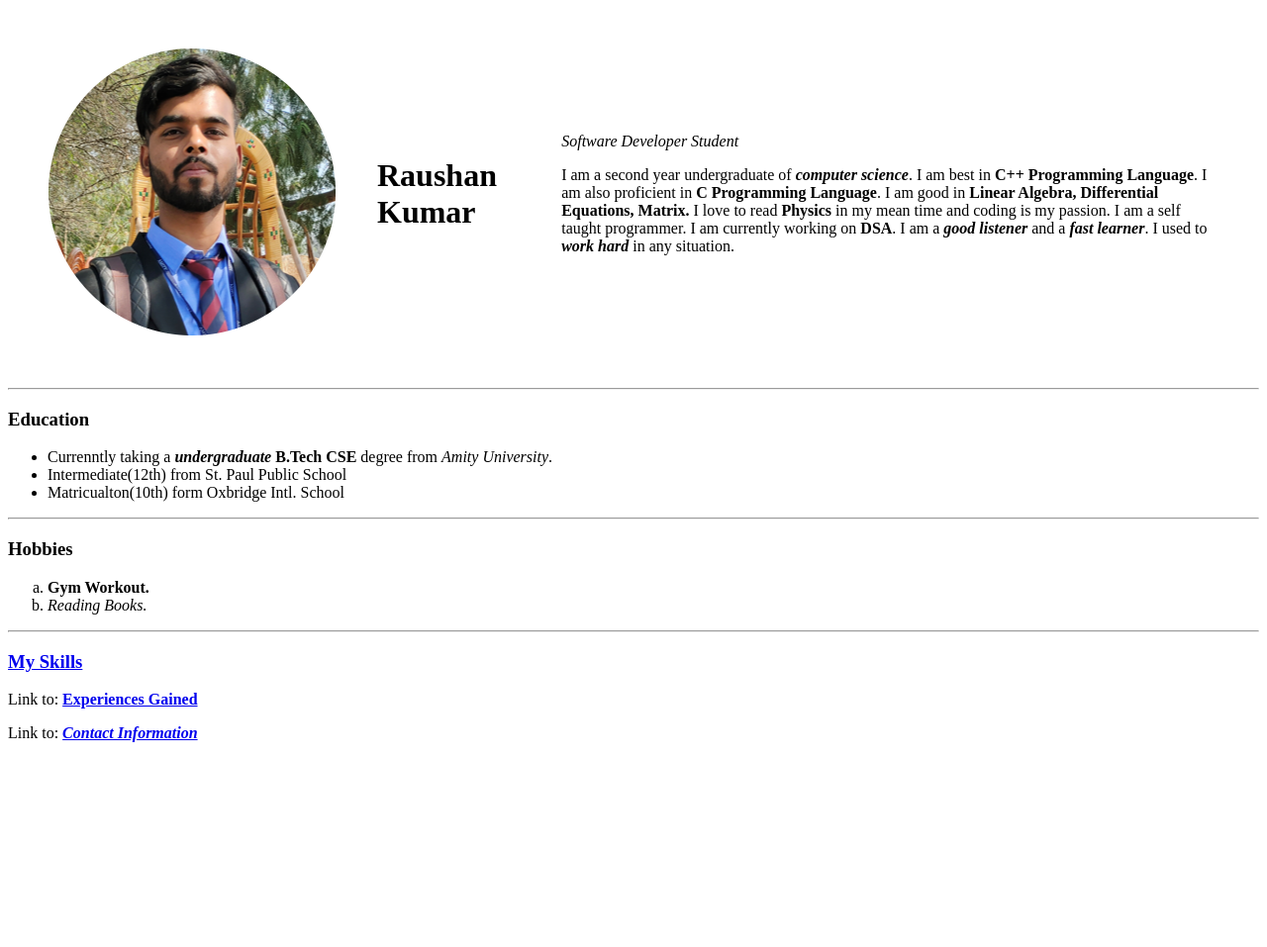
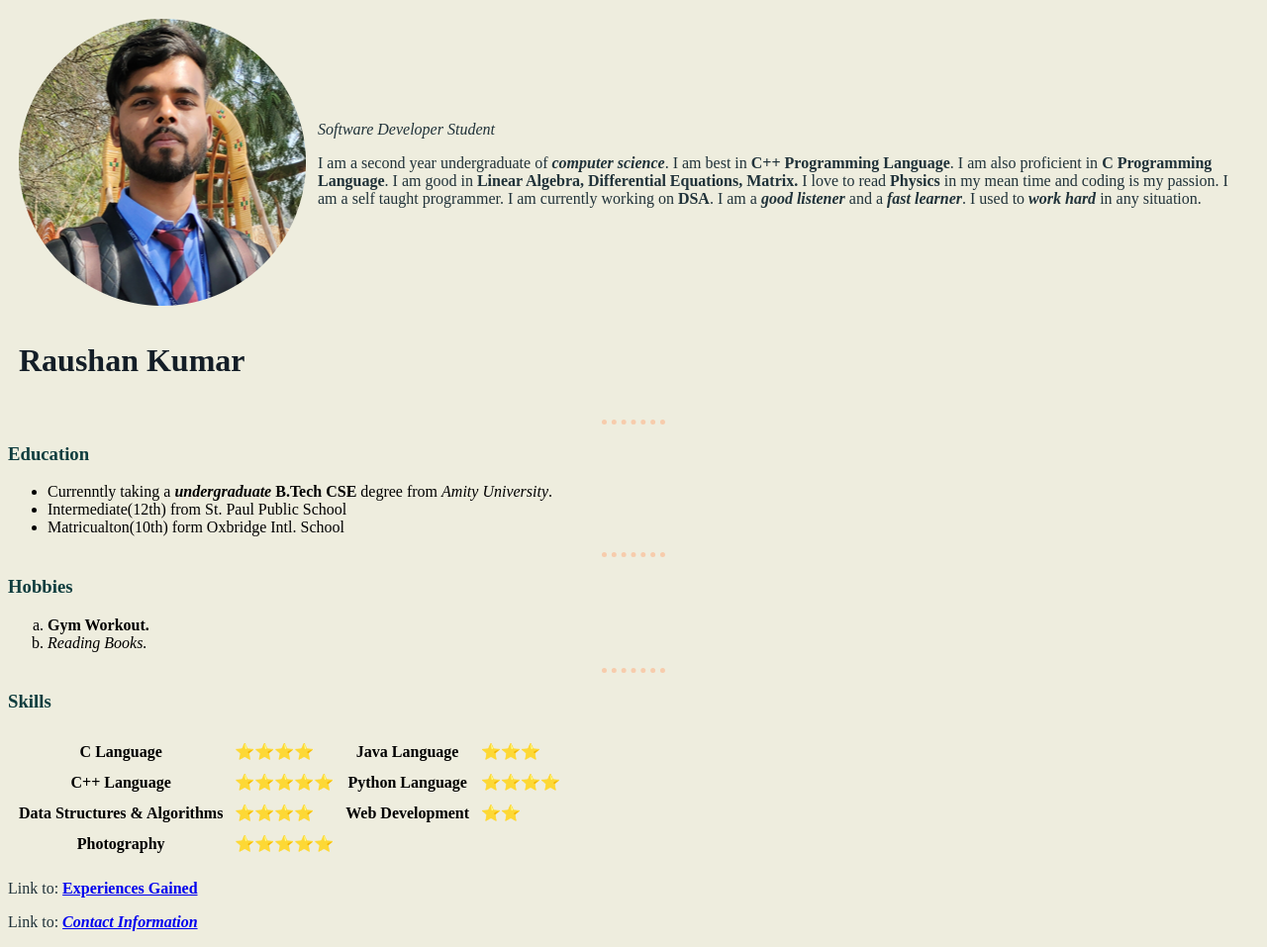
Before and after one commit to raushan-Coder-001/cv, a plain HTML site: page index.html in a window 1280 px wide. Shown: the whole page at 99% size. Before the commit the page ends 800 px from the top, so only its background shows below. Drawn offline with Linux system fonts and the light colour scheme.

Commit message:
Basic level CSS
basic level CSS in cv website

```diff
--- a/contactMe.html
+++ b/contactMe.html
@@ -6,6 +6,7 @@
     <meta http-equiv="X-UA-Compatible" content="IE=edge">
     <meta name="viewport" content="width=device-width, initial-scale=1.0">
     <title>Contact Me</title>
+    <link rel="stylesheet" href="css/style.css">
 </head>
 
 <body>
--- a/css/style.css
+++ b/css/style.css
@@ -1,19 +1,23 @@
 body {
-    background-color: #EAF6F6;
+    background-color: #EEEDDE;
 }
 
 hr {
     border-style: none;
     border-top-style: dotted;
-    border-color: gray;
+    border-color: #F7CCAC;
     border-width: 5px;
     width: 5%;
 }
 
 h1 {
-    color: #66BFBF;
+    color: #141E27;
 }
 
 h3 {
-    color: #66BFBF;
+    color: #0F3D3E;
 }
+
+p {
+    color: #203239
+}
--- a/index.html
+++ b/index.html
@@ -6,28 +6,32 @@
     <meta http-equiv="X-UA-Compatible" content="IE=edge">
     <meta name="viewport" content="width=device-width, initial-scale=1.0">
     <title>Raushan's Personal Site</title>
+    <link rel="stylesheet" href="css/style.css">
 </head>
 
 <tr>
-    <table cellspacing = "40">
+    <table cellspacing="10px">
         <tr>
         <td><img src="images/Raushan-modified.png" alt="raushan profile picture"></td>
         <td>
-                <h1>Raushan Kumar</h1>
-            </td>
-            <td>
             <p><em>Software Developer Student</em></p>
-            <p>I am a second year undergraduate of <em><strong>computer science</strong></em>. I am best in <strong>C++
+            <p>I am a second year undergraduate of <em><strong>computer science</strong></em>. I am best in
+                <strong>C++
                     Programming Language</strong>.
-                I am also proficient in <strong>C Programming Language</strong>. I am good in <strong>Linear Algebra,
+                I am also proficient in <strong>C Programming Language</strong>. I am good in <strong>Linear
+                    Algebra,
                     Differential Equations, Matrix.</strong>
-                I love to read <strong>Physics</strong> in my mean time and coding is my passion. I am a self taught programmer.
+                I love to read <strong>Physics</strong> in my mean time and coding is my passion. I am a self taught
+                programmer.
                 I am currently working on <strong>DSA</strong>. I am a <strong><em>good listener</em></strong> and a
                 <strong><em>fast learner</em></strong>.
                 I used to <strong><em>work hard</em></strong> in any situation.</s>
             </p>
         </td>
         </tr>
+        <td>
+            <h1>Raushan Kumar</h1>
+        </td>
 </table>
 <hr>
 
@@ -51,7 +55,31 @@
 <hr>
 
 
-    <p><h3><a href="skills.html"><strong>My Skills</strong></a></h3></p>
+<h3>Skills</h3>
+<table cellspacing="10">
+    <tr>
+        <th>C Language</th>
+        <td>⭐⭐⭐⭐</td>
+        <th>Java Language</th>
+        <td>⭐⭐⭐</td>
+    </tr>
+    <tr>
+        <th>C++ Language</th>
+        <td>⭐⭐⭐⭐⭐</td>
+        <th>Python Language</th>
+        <td>⭐⭐⭐⭐</td>
+    </tr>
+    <tr>
+        <th>Data Structures & Algorithms</th>
+        <td>⭐⭐⭐⭐</td>
+        <th>Web Development</th>
+        <td>⭐⭐</td>
+    </tr>
+    <tr>
+        <th>Photography</th>
+        <td>⭐⭐⭐⭐⭐</td>
+    </tr>
+</table>
 </p>
 <p>Link to: <a href="experience.html"><strong>Experiences Gained</strong></em></a></p>
 <p>
```
Also changed, not shown: experience.html (+1 -0 lines), skills.html (deleted, +0 -21 lines), 1 other file. Lines whose indentation alone changed are shown as unchanged.
